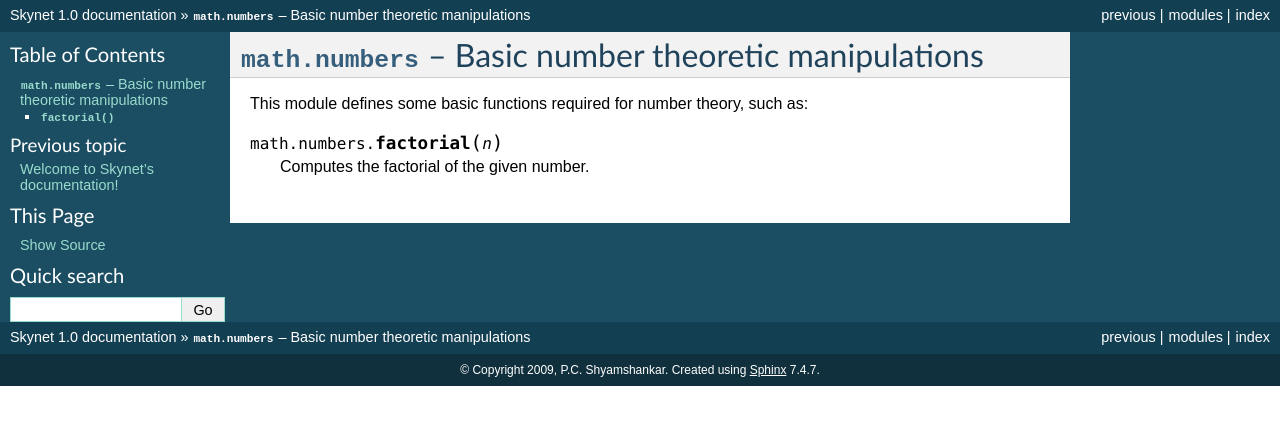
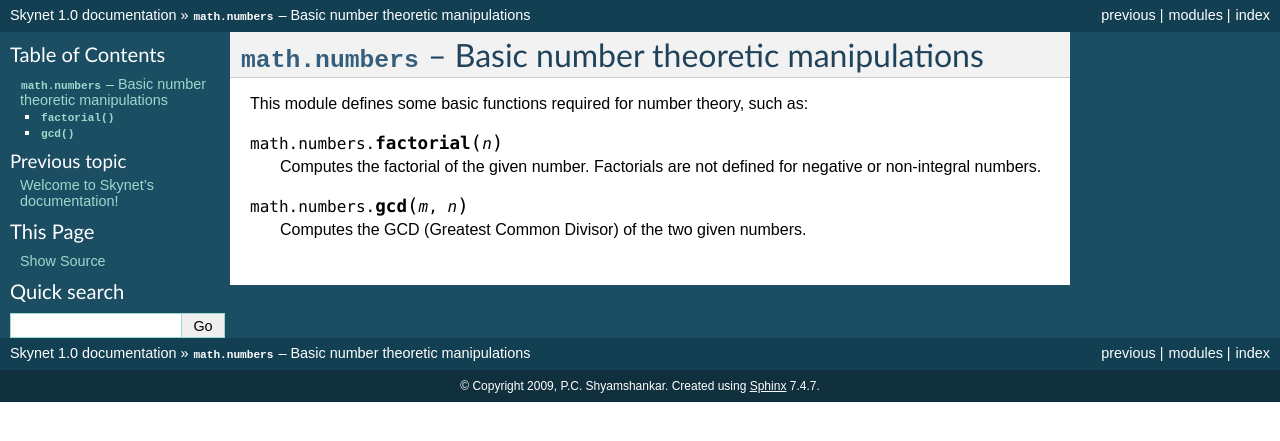
Before and after one commit to sykloid/skynet, a Sphinx documentation site: the page built from doc/source/math/numbers.rst, in a window 1280 px wide. Shown: the top 441 px of the page. Built offline with Sphinx 7.4.7, drawn with Linux system fonts in a browser that asks for light colours; formulas are drawn with MathJax 3.

Commit message:
Added documentation for math.numbers.gcd.

```diff
--- a/doc/source/math/numbers.rst
+++ b/doc/source/math/numbers.rst
@@ -10,4 +10,9 @@ This module defines some basic functions required for number theory, such as:
 
 .. function:: factorial(n)
 
-    Computes the factorial of the given number.
+    Computes the factorial of the given number. Factorials are not defined for
+    negative or non-integral numbers.
+
+.. function:: gcd(m, n)
+
+    Computes the GCD (Greatest Common Divisor) of the two given numbers.
```
